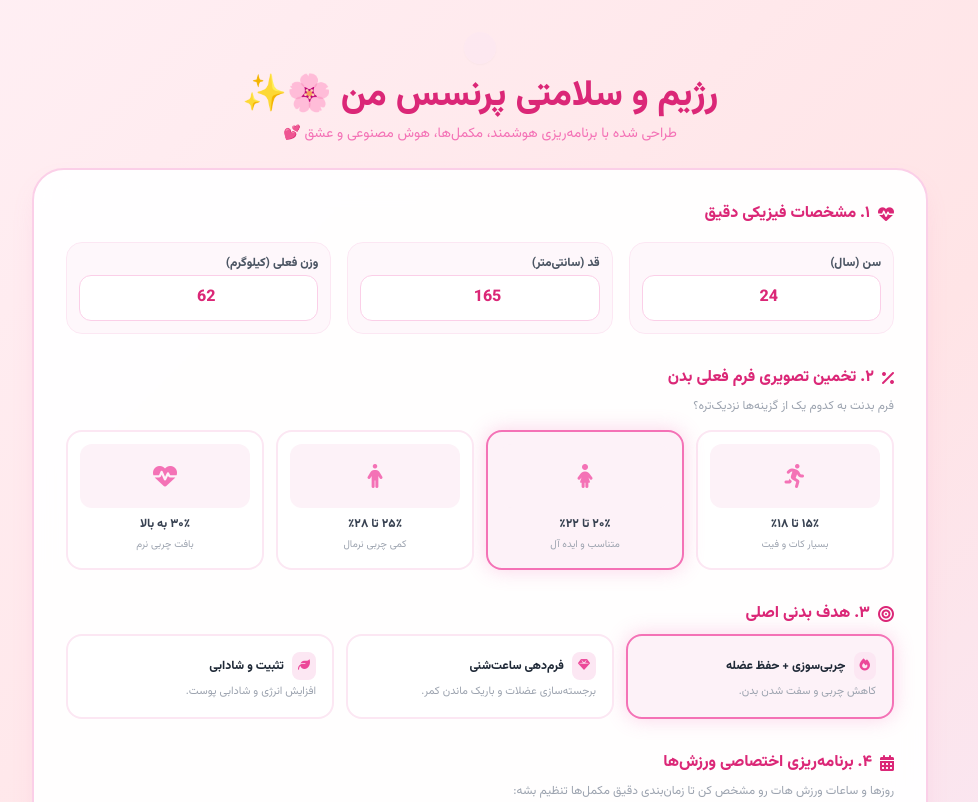
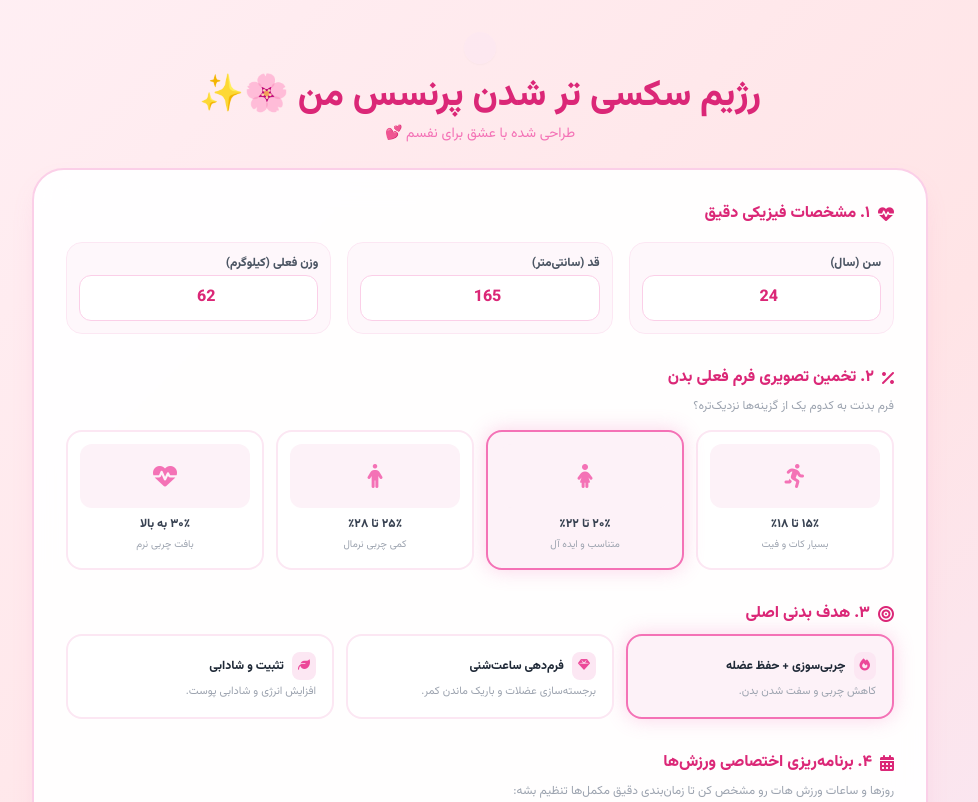
Before and after one commit to Amirmasoudabi/my-love-diet, a plain HTML site: page index.html in a window 1280 px wide. Shown: the top 802 px of the page, without its empty margins (160-1138 px from the left). Drawn offline with nearby package versions, Linux system fonts and the light colour scheme.

Commit message:
Update index.html

```diff
--- a/index.html
+++ b/index.html
@@ -3,7 +3,7 @@
 <head>
     <meta charset="UTF-8">
     <meta name="viewport" content="width=device-width, initial-scale=1.0">
-    <title>پرنسس دایت 🌸 | برنامه هوشمند و پاستلی من</title>
+    <title> 🌸 | رژیم سکسی تر شدن نفس طلایی من</title>
     <!-- Tailwind CSS -->
     <script src="https://cdn.tailwindcss.com"></script>
     <!-- FontAwesome -->
@@ -51,8 +51,8 @@
             <div class="inline-flex p-4 rounded-full bg-pink-100 text-pink-500 mb-3 animate-pulse shadow-sm">
                 <i class="fa-solid fa-sparkles fa-2x"></i>
             </div>
-            <h1 class="text-3xl sm:text-4xl font-extrabold text-pink-600 mb-2">رژیم و سلامتی پرنسس من 🌸✨</h1>
-            <p class="text-pink-400 text-xs sm:text-sm">طراحی شده با برنامه‌ریزی هوشمند، مکمل‌ها، هوش مصنوعی و عشق 💕</p>
+            <h1 class="text-3xl sm:text-4xl font-extrabold text-pink-600 mb-2">رژیم سکسی تر شدن پرنسس من 🌸✨</h1>
+            <p class="text-pink-400 text-xs sm:text-sm">طراحی شده با عشق برای نفسم 💕</p>
         </header>
 
         <!-- STEP 1: FORM SECTION -->
```
